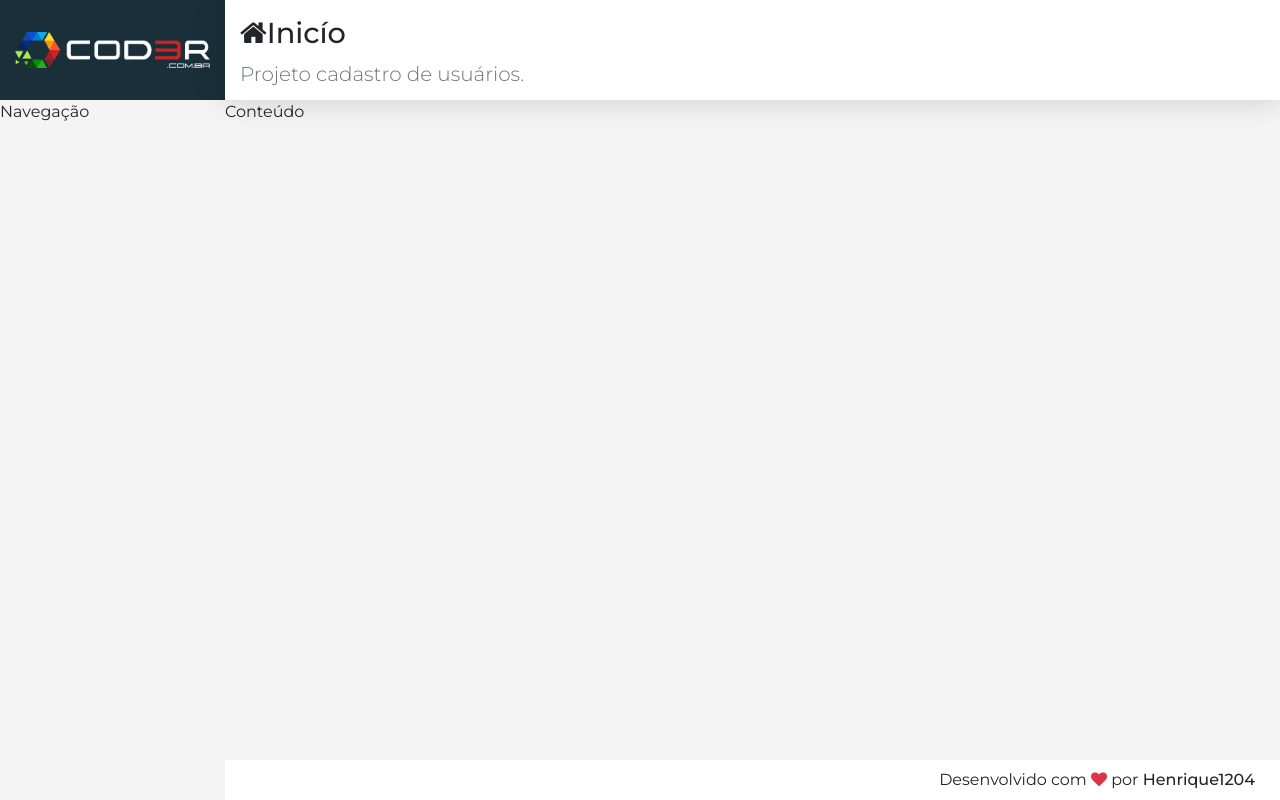
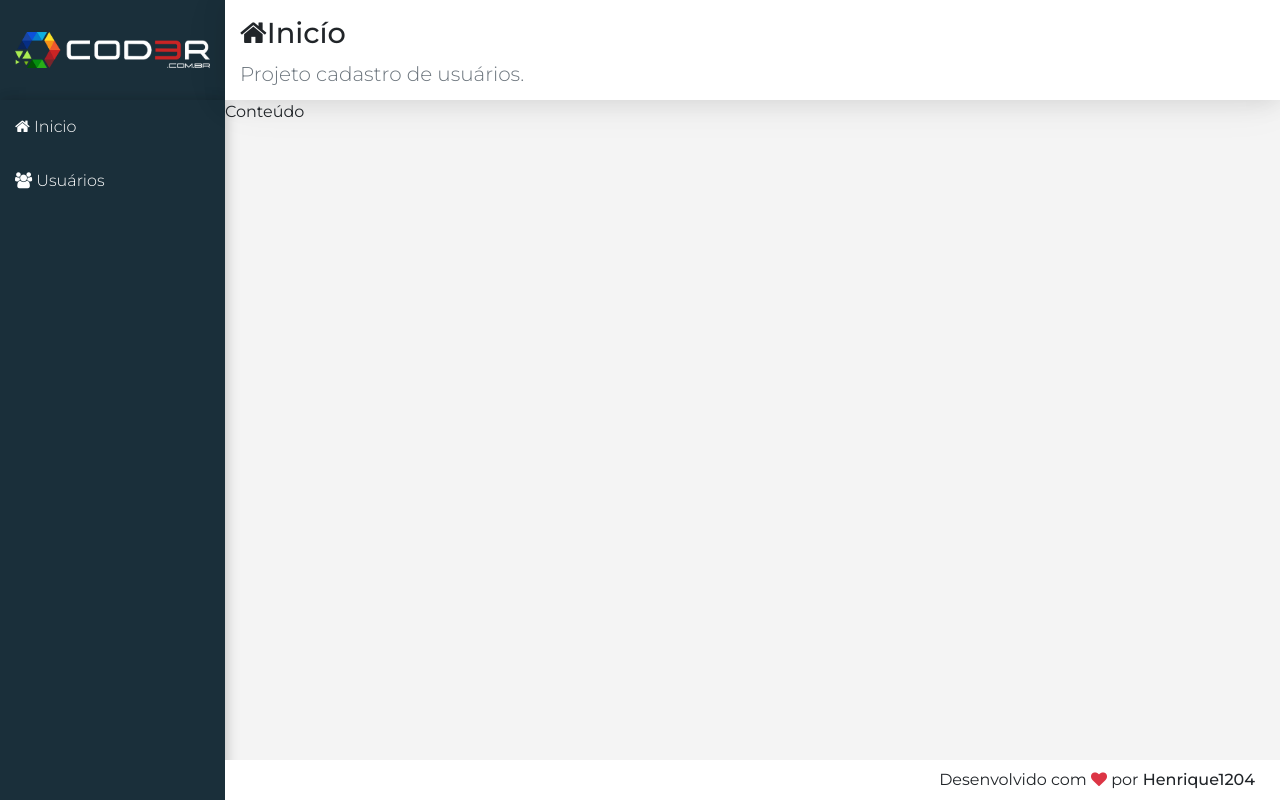
Before and after one commit to Henrique1204/Cadastro-com-React, a React (Create React App) app: page / in a window 1280 px wide. Built offline with nearby package versions, Linux system fonts and the light colour scheme.

Commit message:
Implementar componente Nav

```diff
--- a/src/Componentes/Nav/Nav.js
+++ b/src/Componentes/Nav/Nav.js
@@ -5,7 +5,21 @@
 const Nav = () => {
     return (
         <aside className={`nav ${estilos.Nav}`}>
-            Navegação
+            <nav className={estilos.menu}>
+                <ul>
+                    <li>
+                        <a href="/">
+                            <i className="fa fa-home"></i> Inicio
+                        </a>
+                    </li>
+
+                    <li>
+                        <a href="/users">
+                            <i className="fa fa-users"></i> Usuários
+                        </a>
+                    </li>
+                </ul>
+            </nav>
         </aside>
     );
 };
--- a/src/Componentes/Nav/Nav.module.css
+++ b/src/Componentes/Nav/Nav.module.css
@@ -0,0 +1,25 @@
+.Nav {
+    background-color: var(--bg-dark);
+    box-shadow: 2px 0 10px rgba(0, 0, 0, 0.12), 2px 0 15px rgba(0, 0, 0, 0.09);
+}
+
+.menu {
+    width: 100%;
+}
+
+.menu ul{
+    padding: 0;
+    list-style: none;
+}
+
+.menu a {
+    padding: 15px;
+    font-weight: 300;
+    text-decoration: none;
+    color: #FFF;
+    display: block;
+}
+
+.menu a:hover, .menu a:focus {
+    background: linear-gradient(135deg, #07A7E3, #32DAC3);
+}
```
